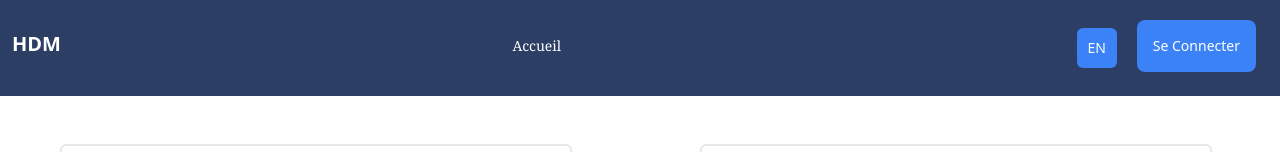
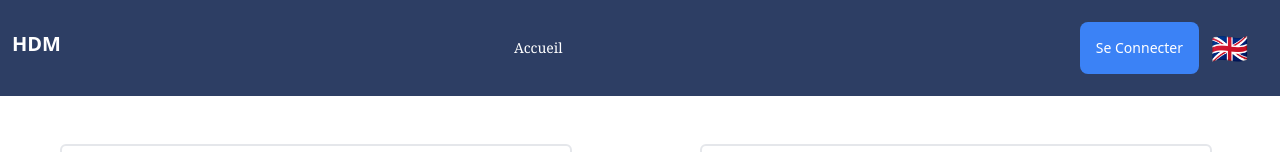
Before and after one commit to TonyCreavin/job-hub, a Next.js app: page / in a window 1280 px wide. Shown: the top 152 px of the page. Built offline with nearby package versions, Linux system fonts and the light colour scheme; no server answers; the database is empty.

Commit message:
added flags for languages

```diff
--- a/src/components/SideBar.jsx
+++ b/src/components/SideBar.jsx
@@ -184,15 +184,6 @@ const SideBar = () => {
                 )}
               </ul>
               <ul className="navbar-nav  bd-navbar-nav d-flex justiy-content-end ">
-                <li>
-                  <button
-                    onClick={buttonHandler}
-                    className="w-10 h-10 bg-blue-500 text-white rounded-md text-sm mr-5 my-3"
-                  >
-                    {!language ? 'EN' : 'FR'}
-                  </button>
-                </li>
-
                 {!session && status !== 'authenticated' && (
                   <li>
                     <Link
@@ -249,6 +240,15 @@ const SideBar = () => {
                     </Link>
                   </li>
                 )}
+                <li>
+                  <button
+                    onClick={buttonHandler}
+                    // className="w-10 h-10 bg-blue-500 text-white rounded-md text-sm mr-5 my-3"
+                    className=" text-3xl mr-5 my-3"
+                  >
+                    {!language ? '🇬🇧' : '🇫🇷'}
+                  </button>
+                </li>
               </ul>
             </div>
           </div>
```
